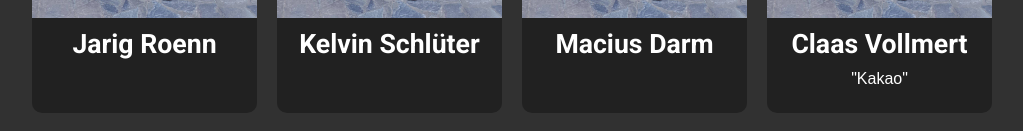
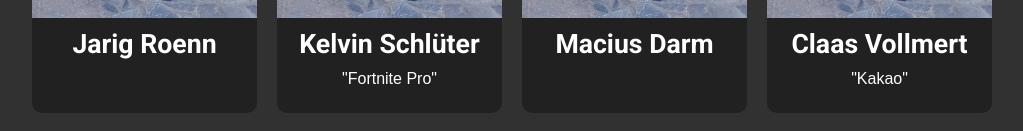
Before and after one commit to MathisBurger/wuelstephan-web, a Next.js app: page / in a window 1280 px wide. Shown: the part 2271-2402 px from the top of the page, without its empty margins (96-1119 px from the left). Built offline with nearby package versions, Linux system fonts and the light colour scheme.

Commit message:
[TASK] added nickname

```diff
--- a/components/MemberComponent.tsx
+++ b/components/MemberComponent.tsx
@@ -53,7 +53,7 @@ const MemberComponent = ()  => {
         {
             imgUrl: '/member/mathis-burger.jpg',
             name: 'Kelvin Schlüter',
-            nickname: ''
+            nickname: 'Fortnite Pro'
         },
         {
             imgUrl: '/member/mathis-burger.jpg',
```
